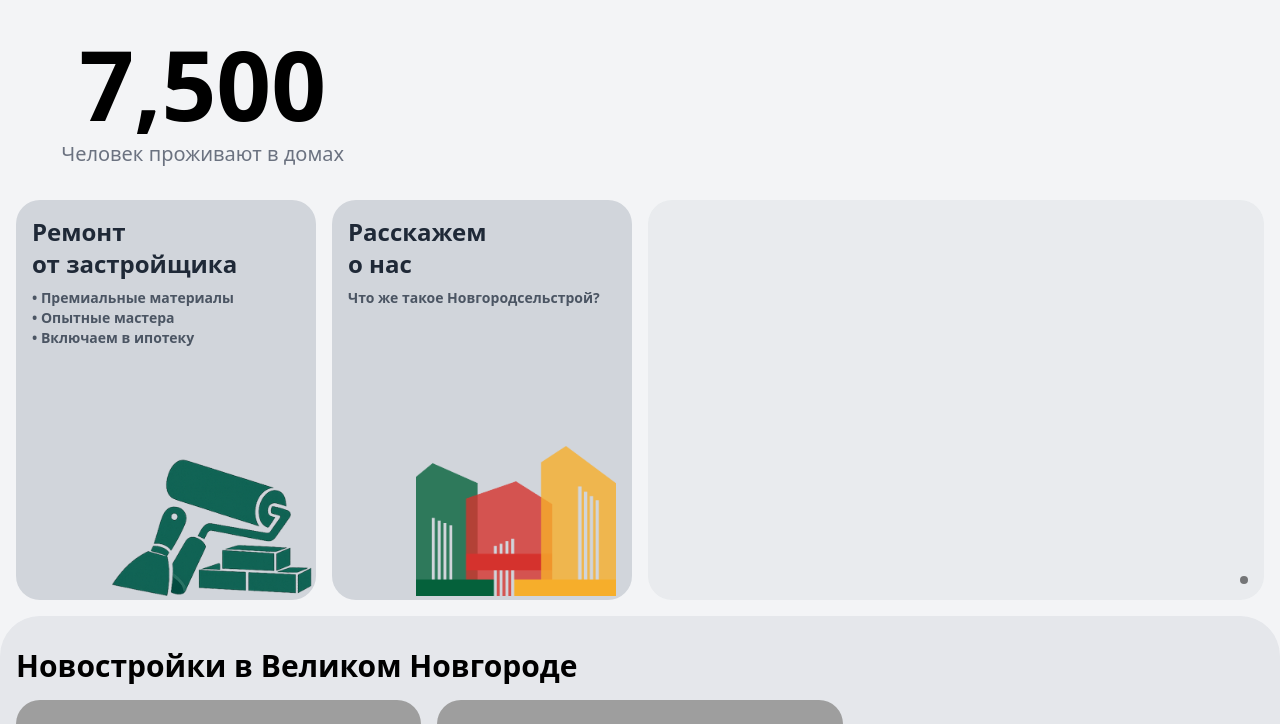
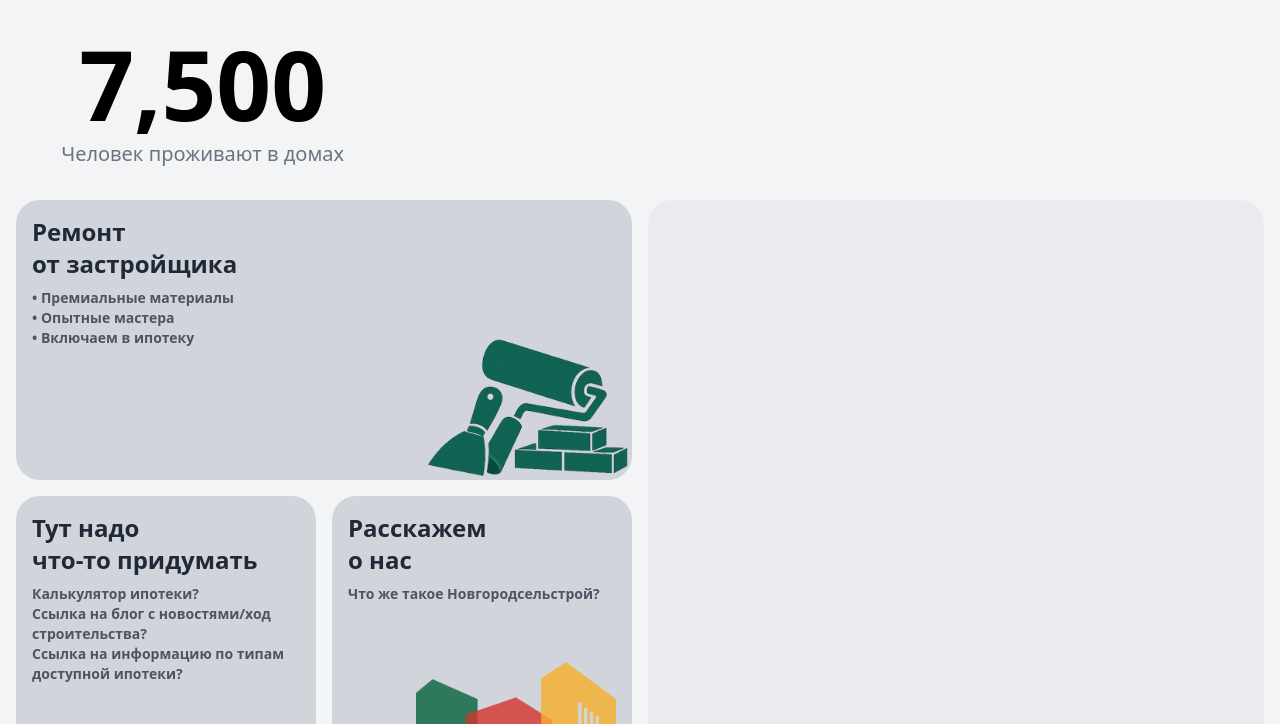
Before and after one commit to cyberfantom2000/selstroy, a Python web app: template frontend/templates/pages/index.html in a window 1280 px wide. Shown: the part 1152-1876 px from the top of the page. Run offline with Jinja, Linux system fonts and the light colour scheme; the template is opened without the code that fills it, so the values that code supplies are empty; style sheets or scripts are compiled from the project's sources; grey boxes are pictures that could not be loaded.

Commit message:
carousel smooth transition

```diff
--- a/frontend/static/js/templates/carousel.mjs
+++ b/frontend/static/js/templates/carousel.mjs
@@ -1,5 +1,5 @@
 
-class SliceOptions {
+class SlideOptions {
     constructor({img_src, img_ref = "", btn_link = ""}) {
         this.img_src = img_src;
         this.img_ref = img_ref;
@@ -13,14 +13,6 @@ class Slide {
         this.element.querySelector('[name="img-ref"]').href = options.img_ref;
         this.element.querySelector('[name="img"]').src = options.img_src;
         this.container = this.element.querySelector('[name="slide"]');
-    }
-
-    hide() {
-        this.container.classList.add('hidden');
-    }
-
-    show() {
-        this.container.classList.remove('hidden');
     }
 }
 
@@ -95,7 +87,6 @@ export class ImageCarousel {
         let items = await this.config.async_loader();
         for (const item of items) {
             let slide = this.build_slide(item);
-            slide.hide();
             this.slides.push(slide);
 
             let dot = this.build_dot();
@@ -125,23 +116,24 @@ export class ImageCarousel {
     }
 
     swap_slide(index){
-        if (this.active_index !== null) {
-            this.slides[this.active_index].hide();
+        if (this.slides.length === 0)
+            return;
+
+        if (this.active_index !== null)
             this.dots[this.active_index].deselect();
-        }
 
         this.active_index = index % this.slides.length;
-        this.slides[this.active_index].show();
         this.dots[this.active_index].select();
+        this.slides_track.style.transform = `translateX(-${this.active_index * 100}%)`;
     }
 
     build_slide(item) {
         const href = this.config.one_ref ? this.config.ref_field : item[this.config.ref_field];
 
-        const options = new SliceOptions({
+        const options = new SlideOptions({
             img_src: '/api/file/' + item[this.config.image_field].id,
             img_link: this.config.img_as_ref ? href : '',
-            btn_link: this.with_buttons ? href : ''
+            btn_link: this.config.with_buttons ? href : ''
         });
 
         if (this.config.with_buttons)
--- a/frontend/templates/pages/index.html
+++ b/frontend/templates/pages/index.html
@@ -48,8 +48,9 @@
     <div class="w-full">
         <div class="max-w-xl md:max-w-4xl lg:max-w-7xl p-4 mx-auto">
             <div class="grid grid-cols-1 md:grid-cols-2 gap-4">
-                <div class="grid grid-cols-1 md:grid-cols-2 gap-4">
-                    <a href="/renovation" class="flex-1 flex flex-col relative h-[200px] md:h-[400px] bg-gray-300 dark:bg-gray-760 rounded-3xl">
+                <div class="grid grid-cols-1 gap-4">
+                    <div class="flex">
+                        <a href="/renovation" class="flex flex-row h-full w-full relative bg-gray-300 dark:bg-gray-760 rounded-3xl">
                             <div class="flex flex-col p-4 z-20">
                                 <span class="text-2xl font-semibold text-gray-800 dark:text-gray-300">Ремонт</span>
                                 <span class="text-2xl font-semibold text-gray-800 dark:text-gray-300">от застройщика</span>
@@ -59,7 +60,19 @@
                             </div>
                             <img src="/static/images/repair-logo.png" class="absolute bottom-1 right-1 h-[130px] w-[130px] lg:h-[200px] lg:w-[200px] z-10"/>
                         </a>
-                    <a href="/about" class="flex-1 flex flex-col relative h-[200px] md:h-[400px] bg-gray-300 dark:bg-gray-760 rounded-3xl">
+                    </div>
+                    <div class="grid grid-cols-1 md:grid-cols-2 gap-4">
+                        <a href="/renovation" class="flex flex-col relative bg-gray-300 dark:bg-gray-760 rounded-3xl">
+                            <div class="flex flex-col p-4 z-20">
+                                <span class="text-2xl font-semibold text-gray-800 dark:text-gray-300">Тут надо</span>
+                                <span class="text-2xl font-semibold text-gray-800 dark:text-gray-300">что-то придумать</span>
+                                <span class="text-sm font-semibold text-gray-600 dark:text-gray-500 pt-2">Калькулятор ипотеки?</span>
+                                <span class="text-sm font-semibold text-gray-600 dark:text-gray-500">Ссылка на блог с новостями/ход строительства?</span>
+                                <span class="text-sm font-semibold text-gray-600 dark:text-gray-500">Ссылка на информацию по типам доступной ипотеки?</span>
+                            </div>
+                            <!-- <img src="/static/images/repair-logo.png" class="absolute bottom-1 right-1 h-[130px] w-[130px] lg:h-[200px] lg:w-[200px] z-10"/> -->
+                        </a>
+                        <a href="/about" class="flex flex-col relative bg-gray-300 dark:bg-gray-760 rounded-3xl">
                             <div class="flex flex-col p-4 z-20">
                                 <span class="text-2xl font-semibold text-gray-800 dark:text-gray-300">Расскажем</span>
                                 <span class="text-2xl font-semibold text-gray-800 dark:text-gray-300">о нас</span>
@@ -68,9 +81,9 @@
                             <img src="/static/images/logo_color_big.png" class="absolute bottom-1 right-4 h-[100px] w-[130px] lg:h-[150px] lg:w-[200px] z-10"/>
                         </a>
                     </div>
-
-                <div class="flex">
-                    <div class="flex-1 w-full h-[400px]" id="promo-carousel">{% include 'components/carousel.html' %}</div>
+                </div>
+                <div class="flex aspect-square" id="promo-carousel">
+                    {% include 'components/carousel.html' %}
                 </div>
             </div>
         </div>
```
Lines whose indentation alone changed are shown as unchanged.
